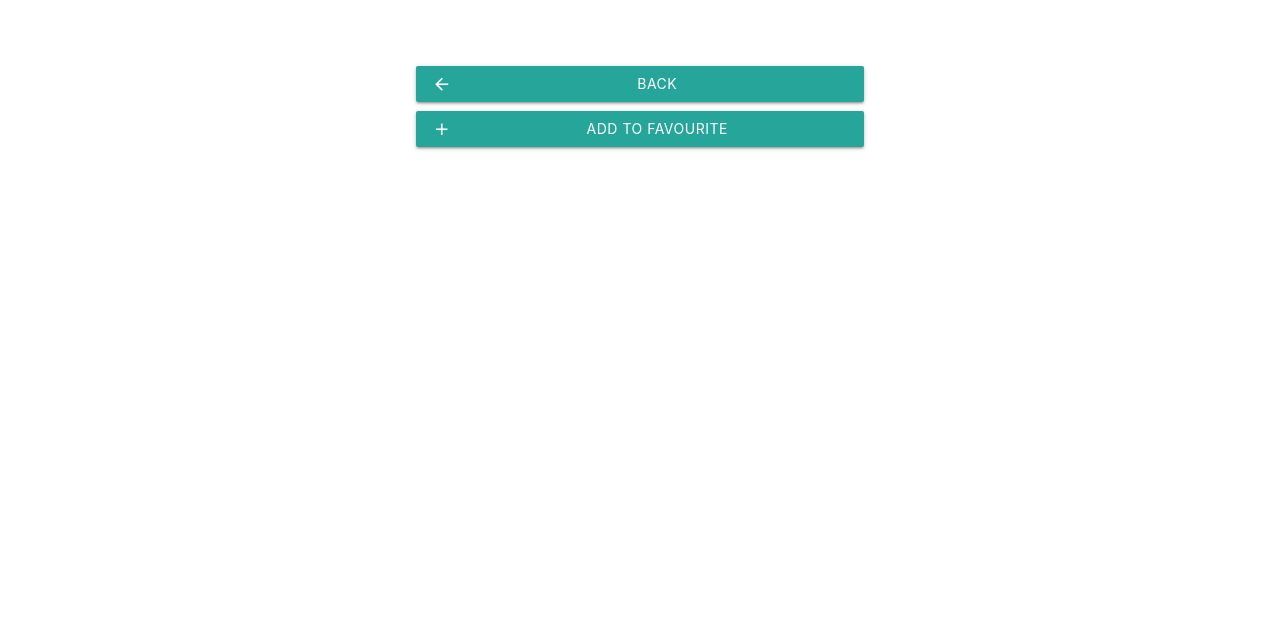
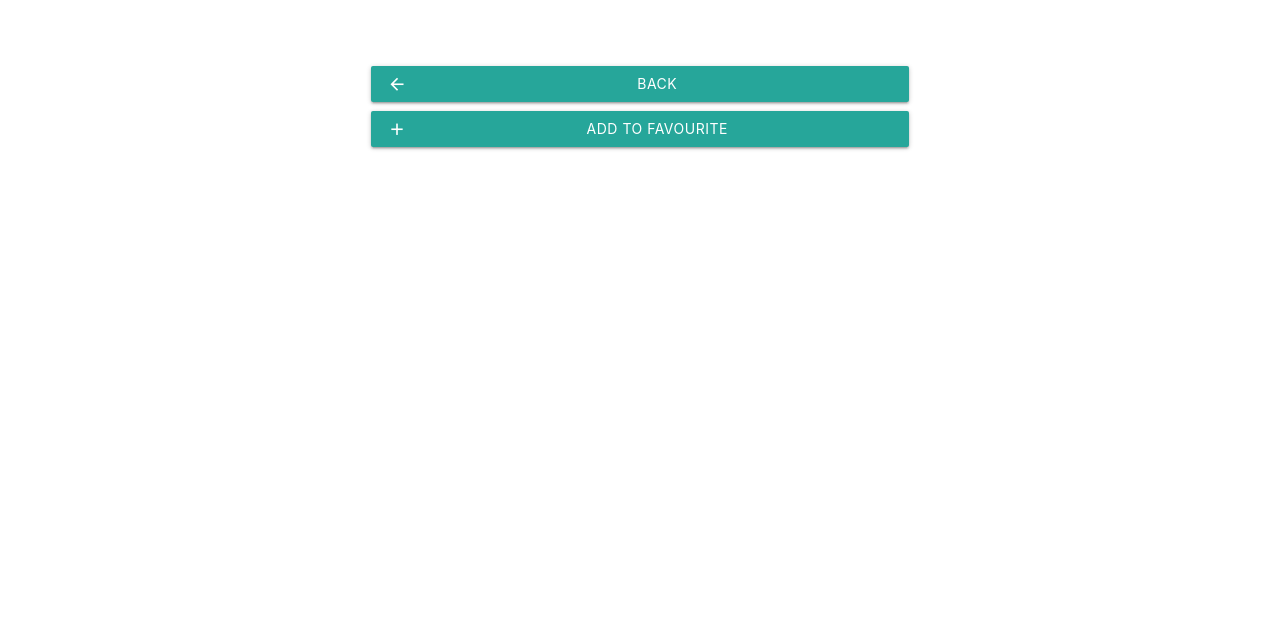
Before and after one commit to maulanairfanf/Fovers, a plain HTML site: page liga.html in a window 1280 px wide. Shown: the part 175-800 px from the top of the page. Drawn offline with Linux system fonts and the light colour scheme; no server answers.

Commit message:
revisi 2

```diff
--- a/css/styles.css
+++ b/css/styles.css
@@ -11,7 +11,9 @@
     color: #c5cae9;
 }
 
-.home h3 , .liga h3 , .team h3 {
+.home h3,
+.liga h3,
+.team h3 {
     padding-bottom: 2%;
     border-bottom: 1px solid #c5cae9;
 }
@@ -50,8 +52,8 @@ tr .responsive-img {
     width: 100%;
 }
 
-#button a{
-    width: 50%;
+#button a {
+    min-width: 60%;
 }
 
 #body-render-button a {
```
Also changed, not shown: service-worker.js (+1 -6 lines).
